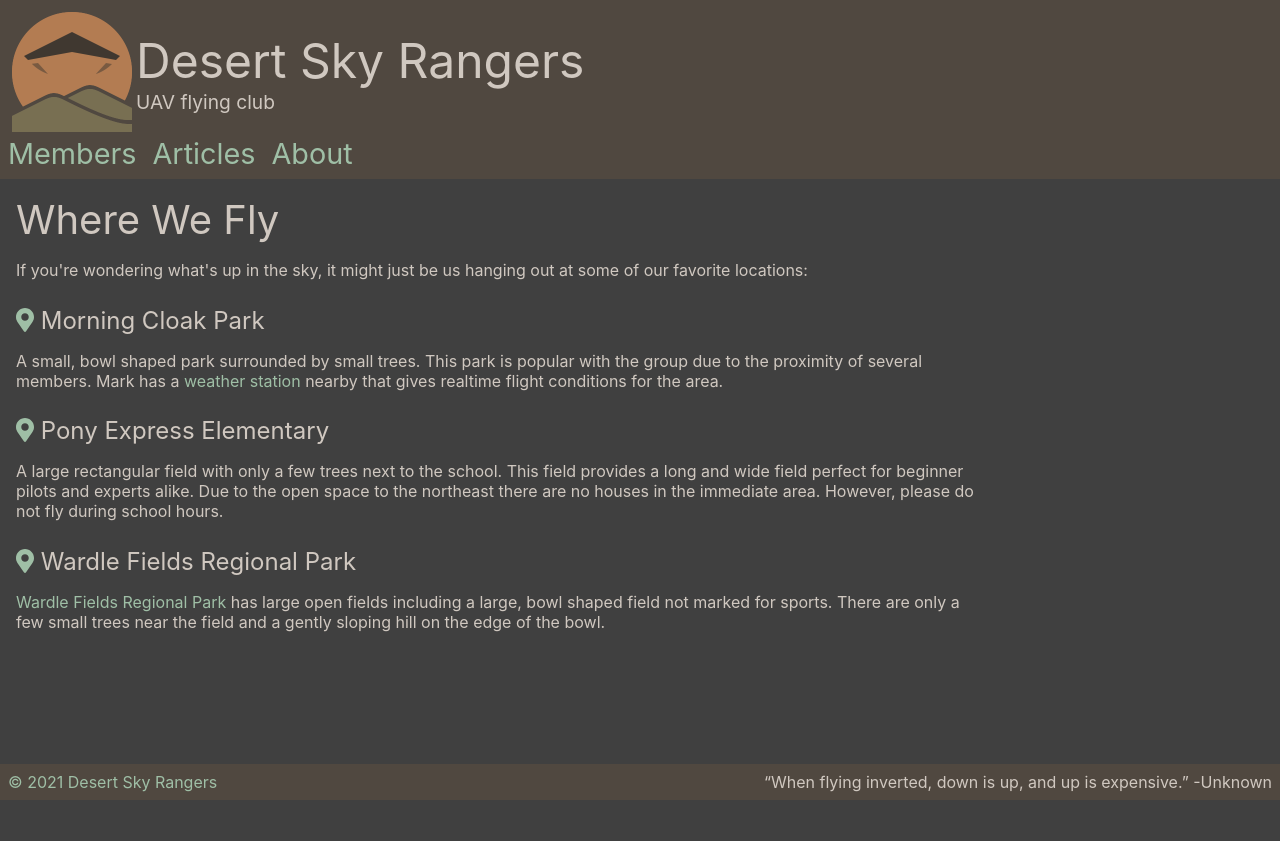
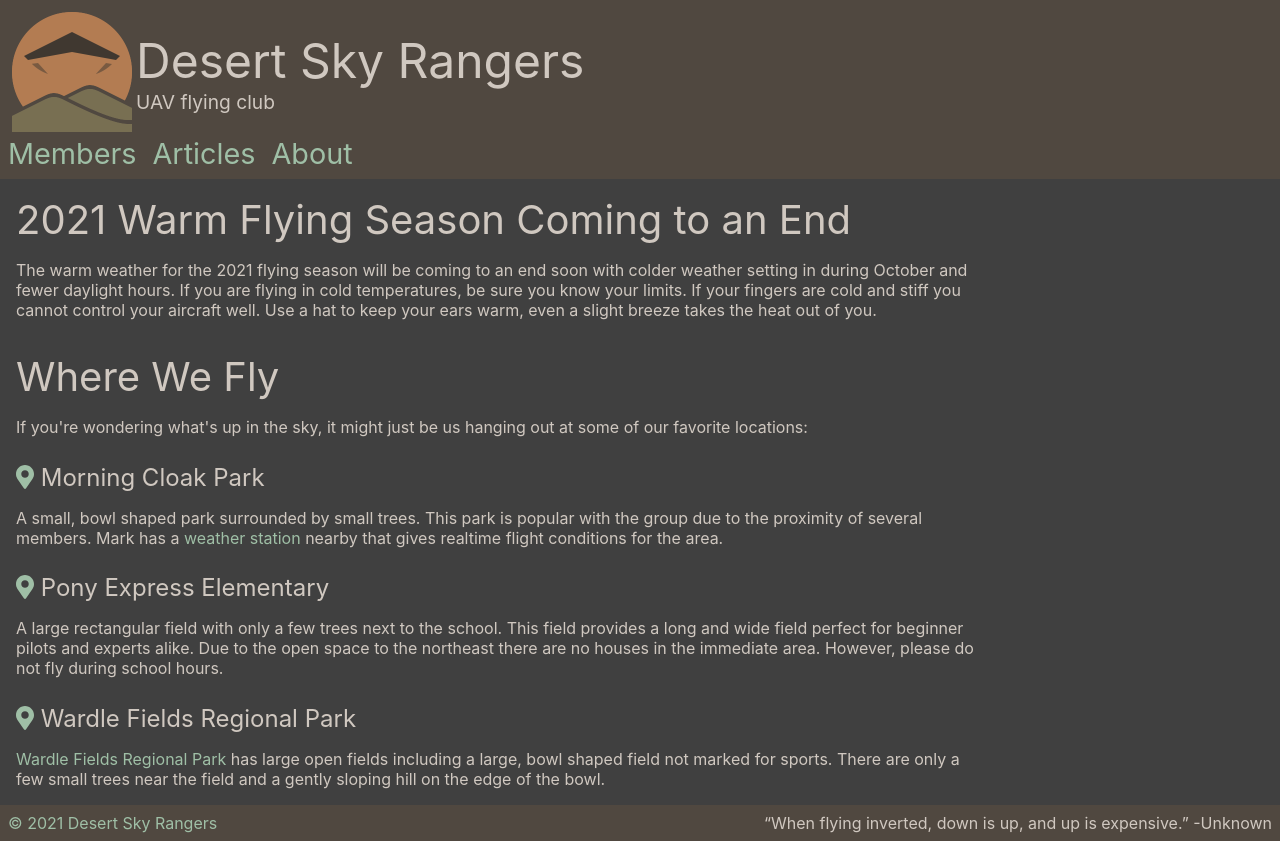
Before and after one commit to desertskyrangers/www.desertskyrangers.org, a React (Create React App) app: page / in a window 1280 px wide. Before the commit the page ends 800 px from the top, so only its background shows below. Built offline with nearby package versions, Linux system fonts and the light colour scheme.

Commit message:
Home update

```diff
--- a/src/Home.js
+++ b/src/Home.js
@@ -12,6 +12,16 @@ export default class Home extends React.Component {
 					<div className="column menu">
 					</div>
 					<div className="column">
+
+						<h2>2021 Warm Flying Season Coming to an End</h2>
+						<p>
+							The warm weather for the 2021 flying season will be coming to an
+							end soon with colder weather setting in during October and fewer
+							daylight hours. If you are flying in cold temperatures, be sure
+							you know your limits. If your fingers are cold and stiff you
+							cannot control your aircraft well. Use a hat to keep your ears
+							warm, even a slight breeze takes the heat out of you.
+						</p>
 
 						<h2>Where We Fly</h2>
 						<p>
```
